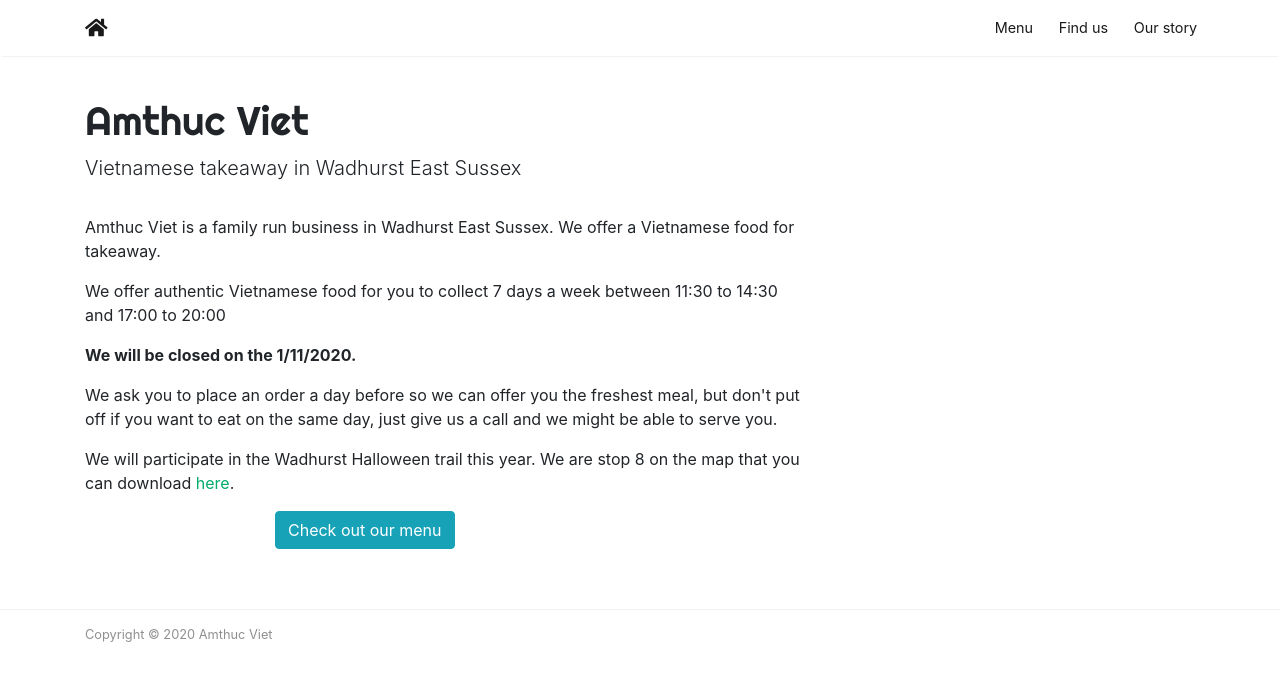
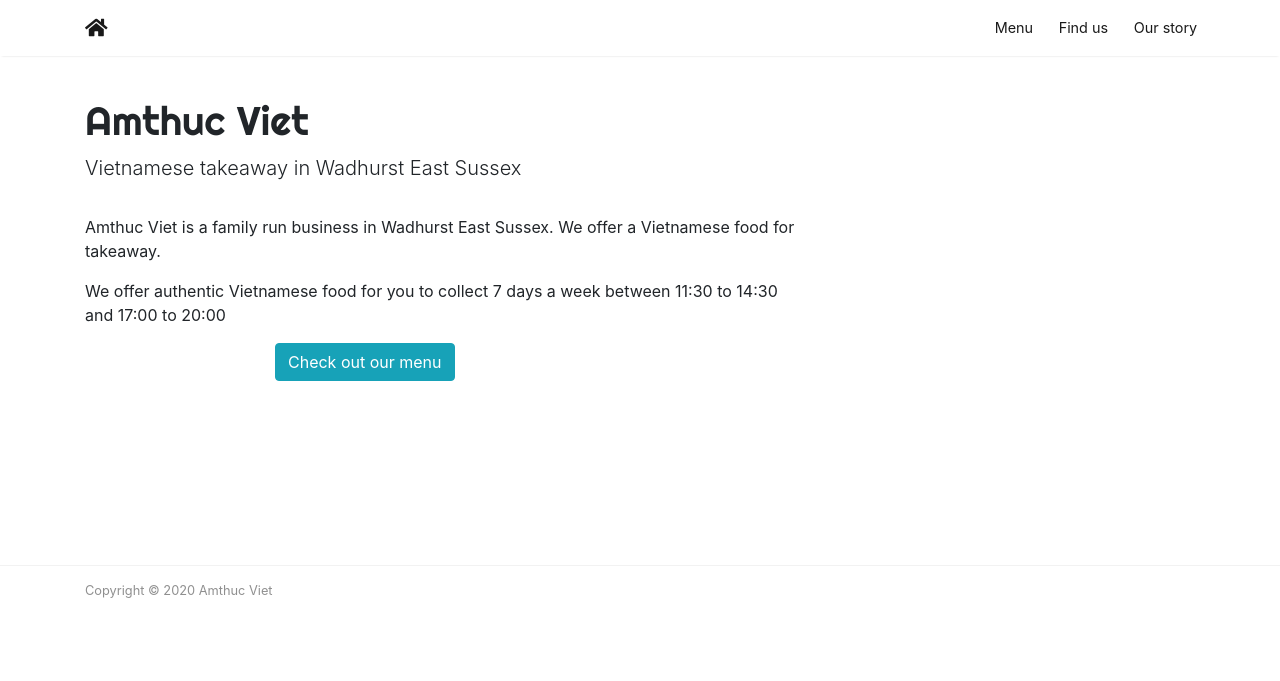
Before and after one commit to sela/amthuc-viet, a Jekyll site: the page built from index.html, in a window 1280 px wide. Shown: the top 681 px of the page. Built offline with Jekyll 4.4.1, drawn with Linux system fonts in a browser that asks for light colours; nearby versions of some CDN libraries; the list of posts is cut into pages by our own code; comment, search, counter and statistics services are not loaded.

Commit message:
text updates

```diff
--- a/_layouts/default.html
+++ b/_layouts/default.html
@@ -28,12 +28,12 @@
 
     <script src="{{ site.baseurl }}/assets/js/jquery.min.js"></script>
     <script>
-        $(document).ready(function() {
-            if ($.cookie('modal_shown') == null) {
-                $.cookie('modal_shown', 'yes', { expires: 1, path: '/' });
-                $('#amthucModalOct').modal('show');
-            }
-        });
+//        $(document).ready(function() {
+//            if ($.cookie('modal_shown') == null) {
+//                $.cookie('modal_shown', 'yes', { expires: 1, path: '/' });
+//                $('#amthucModalOct').modal('show');
+//            }
+//        });
     </script>
 </head>
 
@@ -65,7 +65,7 @@ ga('send', 'pageview');
                 </button>
             </div>
             <div class="modal-body">
-                <p>We will be closed on 1st November.</p>
+                <p></p>
             </div>
             <div class="modal-footer">
                 <button type="button" class="btn btn-secondary" data-dismiss="modal">Close</button>
--- a/index.html
+++ b/index.html
@@ -15,10 +15,6 @@ title: Home
         <div class="col-md-8 pr-4">
             <p>Amthuc Viet is a family run business in Wadhurst East Sussex. We offer a Vietnamese food for takeaway.</p>
             <p>We offer authentic Vietnamese food for you to collect 7 days a week between 11:30 to 14:30 and 17:00 to 20:00</p>
-            <p><b>We will be closed on the 1/11/2020.</b></p>
-            <p>We ask you to place an order a day before so we can offer you the freshest meal, but don't put off if you want to eat
-            on the same day, just give us a call and we might be able to serve you.</p>
-            <p>We will participate in the Wadhurst Halloween trail this year. We are stop 8 on the map that you can download <a href="assets/images/temp/halloween.jpg" download>here</a>.</p>
         </div>
     </div>
     <div class="row">
```
